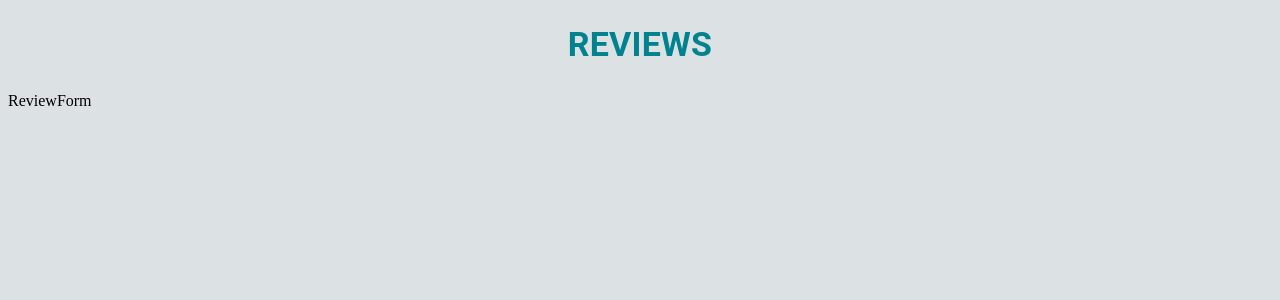
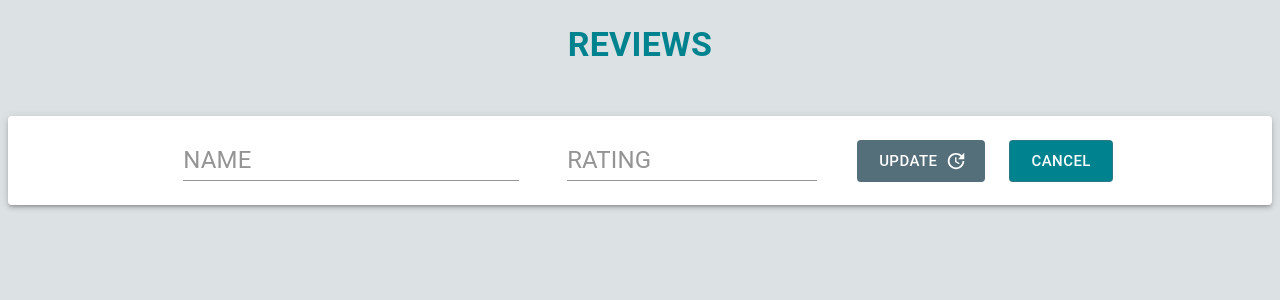
Before and after one commit to baubrun/Resto-Reviews, a React (Create React App) app in the folder client/: page /restaurants/1 in a window 1280 px wide. Shown: the top 300 px of the page. Built offline with nearby package versions, Linux system fonts and the light colour scheme.

Commit message:
updated review detail

```diff
--- a/client/src/components/AddRestaurant.jsx
+++ b/client/src/components/AddRestaurant.jsx
@@ -13,6 +13,7 @@ const useStyles = makeStyles((theme) => ({
   input: {
     color: theme.palette.secondary.main,
     fontSize: "24px",
+    minWidth: 250
   },
   textfield: {
     margin: "16px",
@@ -91,12 +92,16 @@ const AddRestaurant = () => {
           <TextField
             name="price_range"
             onChange={(evt) => handleChange(evt)}
-            placeholder="PRICE 1-5"
+            placeholder="PRICE"
             required
             type="number"
             value={values.price_range}
             InputProps={{
-              className: classes.input,
+              inputProps: {
+                max: 5,
+                min: 0,
+                className: classes.input,
+            }
             }}
           />
         </Grid>
--- a/client/src/components/ReviewForm.jsx
+++ b/client/src/components/ReviewForm.jsx
@@ -1,11 +1,154 @@
-import React from 'react'
+/* eslint-disable react-hooks/exhaustive-deps */
+import React, { useState } from "react";
+import { useDispatch } from "react-redux";
+import { useHistory } from "react-router-dom";
 
-const ReviewForm = () => {
-    return (
-        <div>
-            ReviewForm
-        </div>
-    )
-}
+import Paper from "@material-ui/core/Paper";
+import Button from "@material-ui/core/Button";
+import TextField from "@material-ui/core/TextField";
+import Typography from "@material-ui/core/Typography";
+import { makeStyles } from "@material-ui/core/styles";
+import Grid from "@material-ui/core/Grid";
+import UpdateIcon from "@material-ui/icons/Update";
+import FormControl from "@material-ui/core/FormControl";
+import InputLabel from "@material-ui/core/InputLabel";
+import Select from "@material-ui/core/Select";
+import MenuItem from "@material-ui/core/MenuItem";
 
-export default ReviewForm
+import { createReview } from "../redux/restaurantSlice";
+
+const useStyles = makeStyles((theme) => ({
+  formControl: {
+    margin: theme.spacing(1),
+    minWidth: 295,
+  },
+  input: {
+    color: "#020202",
+    fontSize: "24px",
+  },
+  textfield: {
+    margin: "16px",
+    color: "white",
+    minWidth: 250,
+  },
+  update: {
+    margin: theme.spacing(1),
+    backgroundColor: theme.palette.primary.main,
+    color: "#fff",
+    "&:hover": {
+      backgroundColor: theme.palette.secondary.light,
+    },
+  },
+  paper: {
+    width: "auto",
+    margin: "32px 0",
+  },
+  cancel: {
+    backgroundColor: theme.palette.secondary.main,
+    color: "#fff",
+    "&:hover": {
+      backgroundColor: "#ff1a1a",
+    },
+  },
+}));
+
+const ReviewForm = ({ match }) => {
+  const dispatch = useDispatch();
+  const history = useHistory();
+  const classes = useStyles();
+  const [values, setValues] = useState({
+    rating: "",
+    name: "",
+  });
+
+  const handleChange = (event) => {
+    const { name, value } = event.target;
+    setValues({
+      ...values,
+      [name]: value,
+    });
+  };
+
+  const handleSubmit = async (event) => {
+    event.preventDefault();
+
+    const data = {
+      name: values.name,
+      rating: values.rating,
+    };
+
+    dispatch(createReview(data));
+  };
+
+  return (
+    <Paper className={classes.paper} elevation={3}>
+      <form onSubmit={handleSubmit}>
+        <Grid
+          direction="row"
+          container
+          justify="center"
+          alignItems="center"
+          spacing={2}
+        >
+          <Grid item className={classes.textfield}>
+            <TextField
+              name="name"
+              onChange={(evt) => handleChange(evt)}
+              placeholder="NAME"
+              required
+              type="text"
+              value={values.name || ""}
+              InputProps={{
+                className: classes.input,
+              }}
+            />
+          </Grid>
+          <Grid item>
+            <TextField
+            className={classes.textfield}
+              name="rating"
+              onChange={(evt) => handleChange(evt)}
+              placeholder="RATING"
+              required
+              type="number"
+              value={values.rating}
+              InputProps={{
+                inputProps: {
+                  max: 5,
+                  min: 0,
+                  className: classes.input,
+                },
+              }}
+            />
+          </Grid>
+
+          <Grid item>
+            <Button
+              variant="outlined"
+              color="primary"
+              className={classes.update}
+              endIcon={<UpdateIcon />}
+              size="large"
+              type="submit"
+            >
+              UPDATE
+            </Button>
+          </Grid>
+          <Grid item>
+            <Button
+              className={classes.cancel}
+              variant="outlined"
+              color="primary"
+              size="large"
+              onClick={() => history.push("/")}
+            >
+              CANCEL
+            </Button>
+          </Grid>
+        </Grid>
+      </form>
+    </Paper>
+  );
+};
+
+export default ReviewForm;
--- a/client/src/redux/restaurantSlice.js
+++ b/client/src/redux/restaurantSlice.js
@@ -9,37 +9,56 @@ import {
 
 
 
-export const listRestaurants = createAsyncThunk(
-    "/listRestaurants",
-    async () => {
-        try {
-            const res = await axios.get(`${domain}/api/restaurants`);
-            return res.data;
-        } catch (error) {
-            return {
-                error: error.message
-            };
-        }
-    }
-);
-
-
 export const createRestaurant = createAsyncThunk(
     "/createRestaurant",
     async (data) => {
         try {
             const res = await axios.post(
-                `${domain}/api/restaurants/`,
+                `${domain}/api/restaurants`,
                 data
             )
             return res.data
 
         } catch (error) {
             return {
-                error: error.message,
+                error: error.message
             };
         }
     });
+
+
+export const createReview = createAsyncThunk(
+    "/createReview",
+    async (data) => {
+        try {
+            const res = await axios.post(
+                `${domain}/api/review`,
+                data
+            )
+            return res.data
+        } catch (error) {
+            return {
+                error: error.message
+            };
+        }
+    });
+
+
+    export const listRestaurants = createAsyncThunk(
+        "/listRestaurants",
+        async () => {
+            try {
+                const res = await axios.get(`${domain}/api/restaurants`);
+                return res.data;
+            } catch (error) {
+                return {
+                    error: error.message
+                };
+            }
+        }
+    );
+
+
 
 
 export const removeRestaurant = createAsyncThunk(
@@ -53,7 +72,7 @@ export const removeRestaurant = createAsyncThunk(
             return res.data
         } catch (error) {
             return {
-                error: error.message,
+                error: error.message
             };
         }
     });
@@ -103,6 +122,28 @@ export const restaurantSlice = createSlice({
             }
         },
         [createRestaurant.rejected]: (state, action) => {
+            state.loading = false;
+            state.error = action.payload.error;
+        },
+
+
+
+        [createReview.pending]: (state) => {
+            state.loading = true;
+        },
+        [createReview.fulfilled]: (state, action) => {
+            state.loading = false;
+            const {
+                error,
+                restaurant
+            } = action.payload;
+            if (error) {
+                state.error = error;
+            } else {
+                state.restaurants = [...state.restaurants, restaurant]
+            }
+        },
+        [createReview.rejected]: (state, action) => {
             state.loading = false;
             state.error = action.payload.error;
         },
```
